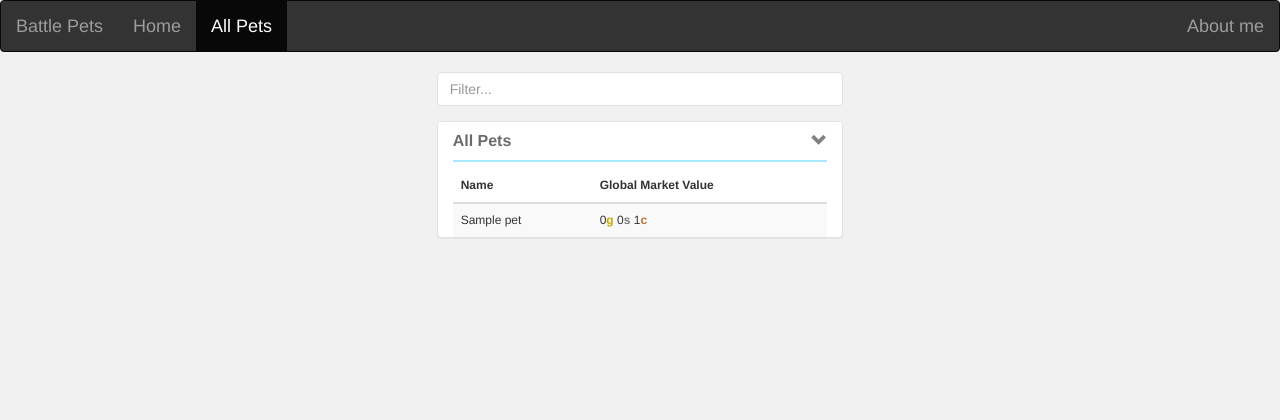
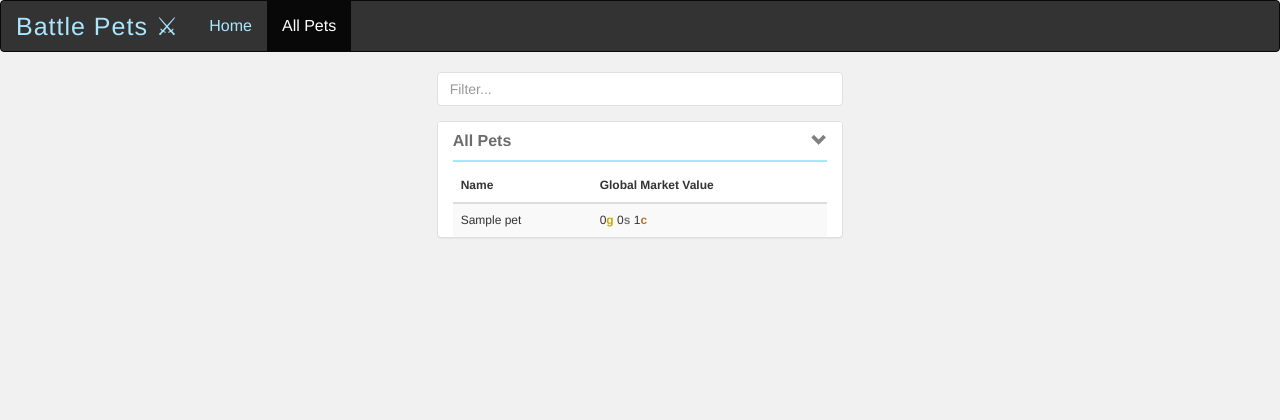
Before and after one commit to nougatoo/battlepets, a PHP site: page /viewAllPets.php in a window 1280 px wide. Shown: the top 420 px of the page. Run offline with PHP 8.4, Linux system fonts and the light colour scheme; tables that the repository leaves empty hold one stand-in row (values such as "Sample post").

Commit message:
Stylized nav bar

```diff
--- a/aws-battlepets/public/viewAllPets.php
+++ b/aws-battlepets/public/viewAllPets.php
@@ -27,14 +27,11 @@
 <nav class="navbar navbar-inverse" id="top" style="background-color:#333;">
 	<div class="container-fluid">
 		<div class="navbar-header">
-			<a class="navbar-brand" href="#" style="font-size: 18px;">Battle Pets</a>
+			<a class="navbar-brand" href="#" style="font-size: 25px;color: #a9e7ff;letter-spacing: 1px;">Battle Pets &#9876;</a>
 		</div>
 		<ul class="nav navbar-nav" >
-			<li><a href="http://battletpets-testing.us-east-2.elasticbeanstalk.com"  style="font-size: 18px;">Home</a></li>
-			<li  class="active"><a href="viewAllPets.php" style="font-size: 18px;">All Pets</a></li>
-		</ul>
-		<ul class="nav navbar-nav navbar-right">
-			<li><a href="#" style="font-size: 18px;">About me</a></li>
+			<li><a href="http://battletpets-testing.us-east-2.elasticbeanstalk.com"  style="font-size: 16px;     color: #a9e7ff;">Home</a></li>
+			<li  class="active"><a href="viewAllPets.php" style="font-size: 16px;">All Pets</a></li>
 		</ul>
 	</div>
 </nav>
```
Also changed, not shown: aws-battlepets/public/index.php (+5 -3 lines).
